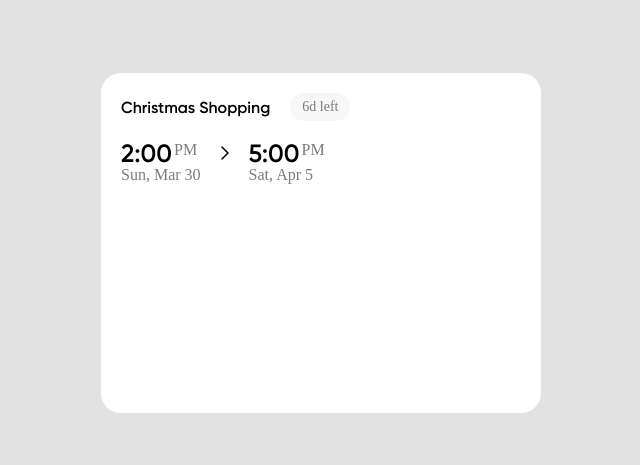
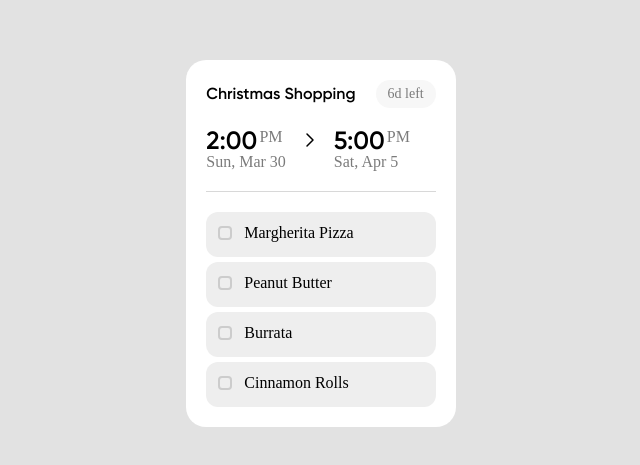
Before and after one commit to Dawken/VueToDo, a Vue app: page / in a window 1280 px wide. Shown: the part 157-622 px from the top of the page, without its empty margins (319-959 px from the left). Built offline with nearby package versions, Linux system fonts and the light colour scheme; a web font is replaced by a local one.

Commit message:
feat: display substasks

```diff
--- a/package.json
+++ b/package.json
@@ -15,7 +15,7 @@
   "devDependencies": {
     "@vitejs/plugin-vue": "5.2.1",
     "@vue/tsconfig": "0.7.0",
-    "sass": "^1.86.0",
+    "sass": "1.86.0",
     "typescript": "5.7.2",
     "vite": "6.2.0",
     "vue-tsc": "2.2.4"
--- a/src/App.vue
+++ b/src/App.vue
@@ -10,10 +10,7 @@ const tasks = ref([
       startDate: "2025-03-30T14:00:00",
       endDate: "2025-04-05T17:00:00",
     },
-    shoppingList: {
-      totalItems: 4,
-      completedItems: 0,
-      items: [
+    subtasks: [
       {
         name: "Margherita Pizza",
         completed: false,
@@ -32,7 +29,6 @@ const tasks = ref([
       },
     ],
   },
-  },
 ]);
 </script>
 
--- a/src/components/Task/Task.vue
+++ b/src/components/Task/Task.vue
@@ -2,6 +2,7 @@
 import ArrowRight from "../../icons/arrowRight.vue";
 import type { TaskProps } from "../../types/taskType";
 import Date from "./date/Date.vue";
+import Subtask from "./subtask/Subtask.vue";
 import TimeLeft from "./timeLeft/timeLeft.vue";
 
 defineProps<{
@@ -20,13 +21,17 @@ defineProps<{
       <ArrowRight />
       <Date :date="task.timeSlots.endDate" />
     </div>
+    <div class="line-break" />
+    <div class="subtasks">
+      <div v-for="subtask in task.subtasks">
+        <Subtask :sub-task="subtask" />
+      </div>
+    </div>
   </div>
 </template>
 
 <style lang="scss" scoped>
 .task-container {
-  width: 400px;
-  height: 300px;
   background-color: white;
   border-radius: 20px;
   padding: 20px;
@@ -45,5 +50,14 @@ defineProps<{
     display: flex;
     gap: 12px;
   }
+  .line-break {
+    background-color: rgb(216, 216, 216);
+    height: 1px;
+  }
+  .subtasks {
+    display: flex;
+    flex-direction: column;
+    gap: 5px;
+  }
 }
 </style>
--- /dev/null
+++ b/src/components/Task/subtask/Subtask.vue
@@ -0,0 +1,75 @@
+<script setup lang="ts">
+import type { SubtaskType } from "../../../types/taskType";
+
+defineProps<{
+  subTask: SubtaskType;
+}>();
+</script>
+
+<template>
+  <div class="subtask">
+    <label class="checkbox-container">
+      <input type="checkbox" />
+      <span class="checkmark"></span>
+    </label>
+    <span>{{ subTask.name }}</span>
+  </div>
+</template>
+
+<style lang="scss" scoped>
+.subtask {
+  background-color: #eeeeee;
+  padding: 12px;
+  border-radius: 12px;
+  display: flex;
+  gap: 12px;
+  .checkbox-container {
+    display: inline-block;
+    position: relative;
+    cursor: pointer;
+    font-size: 18px;
+    user-select: none;
+
+    input[type="checkbox"] {
+      position: absolute;
+      opacity: 0;
+      cursor: pointer;
+
+      &:checked ~ .checkmark {
+        color: black;
+        &:after {
+          display: block;
+        }
+      }
+
+      &:disabled ~ .checkmark {
+        background-color: #ddd;
+        cursor: not-allowed;
+      }
+    }
+
+    .checkmark {
+      display: inline-block;
+      width: 10px;
+      height: 10px;
+      background-color: #eee;
+      border: 2px solid #ccc;
+      border-radius: 4px;
+      transition: all 0.2s ease;
+
+      &:after {
+        content: "";
+        position: absolute;
+        display: none;
+        left: 5px;
+        top: 6px;
+        width: 2px;
+        height: 5px;
+        border: solid rgb(199, 199, 199);
+        border-width: 0 2px 2px 0;
+        transform: rotate(45deg);
+      }
+    }
+  }
+}
+</style>
--- a/src/types/taskType.ts
+++ b/src/types/taskType.ts
@@ -1,10 +1,6 @@
-type ShoppingList = {
-  totalItems: number;
-  completedItems: number;
-  items: {
-    name: string;
-    completed: boolean;
-  }[];
+type SubtaskType = {
+  name: string;
+  completed: boolean;
 };
 
 type TaskProps = {
@@ -13,6 +9,6 @@ type TaskProps = {
     startDate: string;
     endDate: string;
   };
-  shoppingList: ShoppingList;
+  subtasks: SubtaskType[];
 };
-export type { TaskProps };
+export type { TaskProps, SubtaskType };
```
Lines whose indentation alone changed are shown as unchanged.
